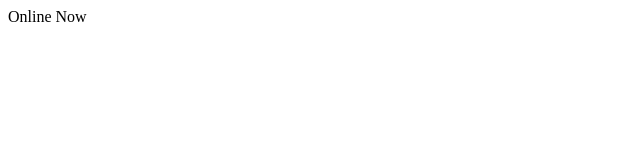
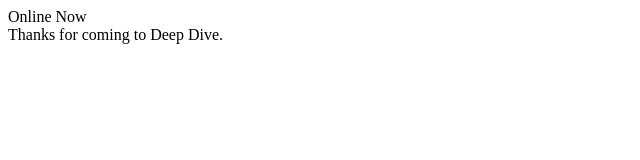
Before and after one commit to BetaKang/demo-repo2, a plain HTML site: page index.html in a window 1280 px wide. Shown: the whole page, without its empty margins (0-640 px from the left). Drawn offline with Linux system fonts and the light colour scheme.

Commit message:
index.html file updated

```diff
--- a/index.html
+++ b/index.html
@@ -1 +1,3 @@
 <div>Online Now</div>
+
+<div>Thanks for coming to Deep Dive.</div>
```
